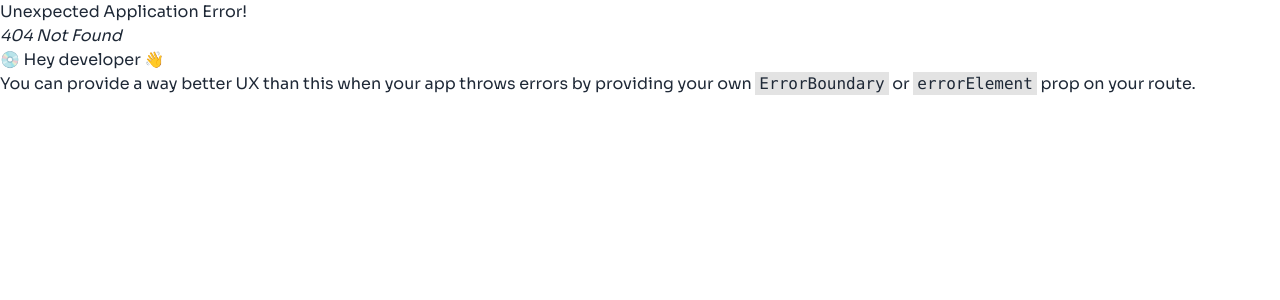
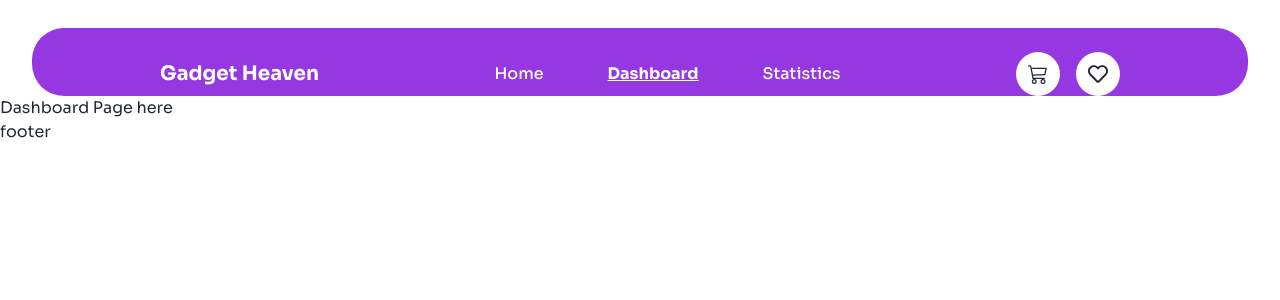
Before and after one commit to programming-hero-web-course-4/b10a8-gadget-heaven-kyoChiwow, a React (Vite) app: page /dashboard in a window 1280 px wide. Before the commit this address had no page. Shown: the top 300 px of the page. Built offline with nearby package versions, Linux system fonts and the light colour scheme.

Commit message:
Yas! I managed to use useLocation hook for the conditional showing of the navbar banner thing

```diff
--- a/package.json
+++ b/package.json
@@ -12,6 +12,7 @@
   "dependencies": {
     "localforage": "^1.10.0",
     "match-sorter": "^7.0.0",
+    "prop-types": "^15.8.1",
     "react": "^18.3.1",
     "react-dom": "^18.3.1",
     "react-icons": "^5.3.0",
--- a/src/components/NavBar/NavBar.jsx
+++ b/src/components/NavBar/NavBar.jsx
@@ -1,7 +1,8 @@
 import { NavLink } from "react-router-dom";
 import { BsCart3 } from "react-icons/bs";
 import { FaRegHeart } from "react-icons/fa";
-const NavBar = () => {
+import PropTypes from "prop-types";
+const NavBar = ({ checkHome }) => {
   const links = (
     <>
       <li className="hover:bg-purple-500 transition duration-300 p-2 rounded-3xl">
@@ -78,15 +79,28 @@ const NavBar = () => {
       {/* Navbar header info and icons */}
 
       {/* NavBar Banner here */}
-      <div className="text-center max-w-[85%] mx-auto">
-        <h1 className="font-bold mt-12 text-white text-5xl leading-[72px]">Upgrade Your Tech Accessorize with Gadget Heaven Accessories</h1>
-        <p className="text-base font-normal text-white mt-6 mb-8 leading-6">Explore the latest gadgets that will take your experience to the next level. From smart devices to the coolest accessories, we have it all!</p>
-        <button className="bg-white px-8 py-4 rounded-full hover:bg-gray-300 transition duration-300 font-bold text-xl text-purpleBg">Shop Now</button>
-      </div>
+      {checkHome && (
+        <div className="text-center max-w-[85%] mx-auto">
+          <h1 className="font-bold mt-12 text-white text-5xl leading-[72px]">
+            Upgrade Your Tech Accessorize with Gadget Heaven Accessories
+          </h1>
+          <p className="text-base font-normal text-white mt-6 mb-8 leading-6">
+            Explore the latest gadgets that will take your experience to the
+            next level. From smart devices to the coolest accessories, we have
+            it all!
+          </p>
+          <button className="bg-white px-8 py-4 rounded-full hover:bg-gray-300 transition duration-300 font-bold text-xl text-purpleBg">
+            Shop Now
+          </button>
+        </div>
+      )}
       {/* NavBar Banner here */}
     </div>
     //  Section: Navbar Here
   );
 };
 
+NavBar.propTypes = {
+  checkHome: PropTypes.bool.isRequired,
+};
 export default NavBar;
--- a/src/components/Root/Root.jsx
+++ b/src/components/Root/Root.jsx
@@ -1,10 +1,14 @@
+import { Outlet, useLocation } from "react-router-dom";
 import Footer from "../Footer/Footer";
 import NavBar from "../NavBar/NavBar";
 
 const Root = () => {
+    const location = useLocation();
+    const checkHome = location.pathname === "/";
     return (
         <div>
-            <NavBar></NavBar>
+            <NavBar checkHome={checkHome}></NavBar>
+            <Outlet></Outlet>
             <Footer></Footer>
         </div>
     );
--- a/src/main.jsx
+++ b/src/main.jsx
@@ -7,6 +7,7 @@ import {
 } from "react-router-dom";
 import Root from './components/Root/Root.jsx';
 import HomePage from './components/HomePage/HomePage.jsx';
+import Dashboard from './components/Dashboard/Dashboard.jsx';
 
 const router = createBrowserRouter([
   {
@@ -17,6 +18,10 @@ const router = createBrowserRouter([
         path: "/",
         element: <HomePage></HomePage>,
       },
+      {
+        path: "dashboard",
+        element: <Dashboard></Dashboard>,
+      },
     ]
   }
 ])
```
Also changed, not shown: 1 other file (tests, documents, lock files or other folders).
